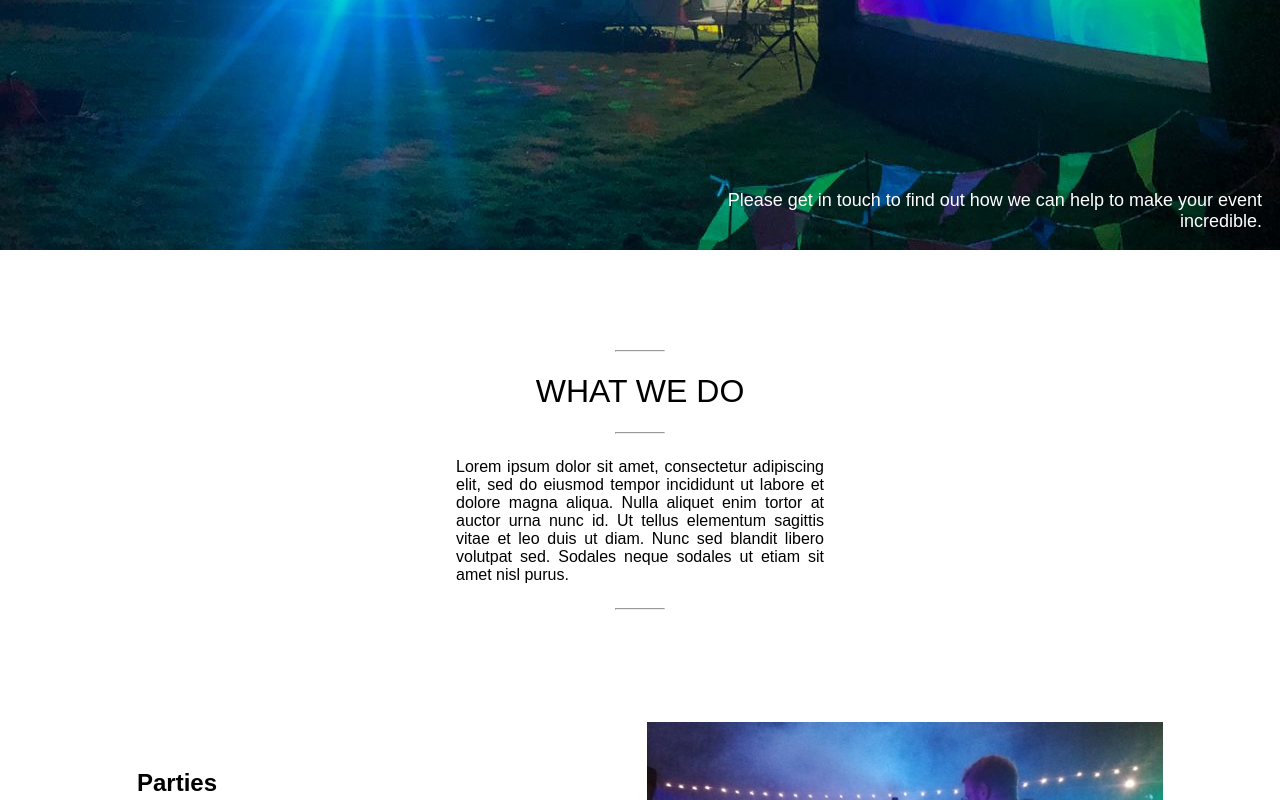
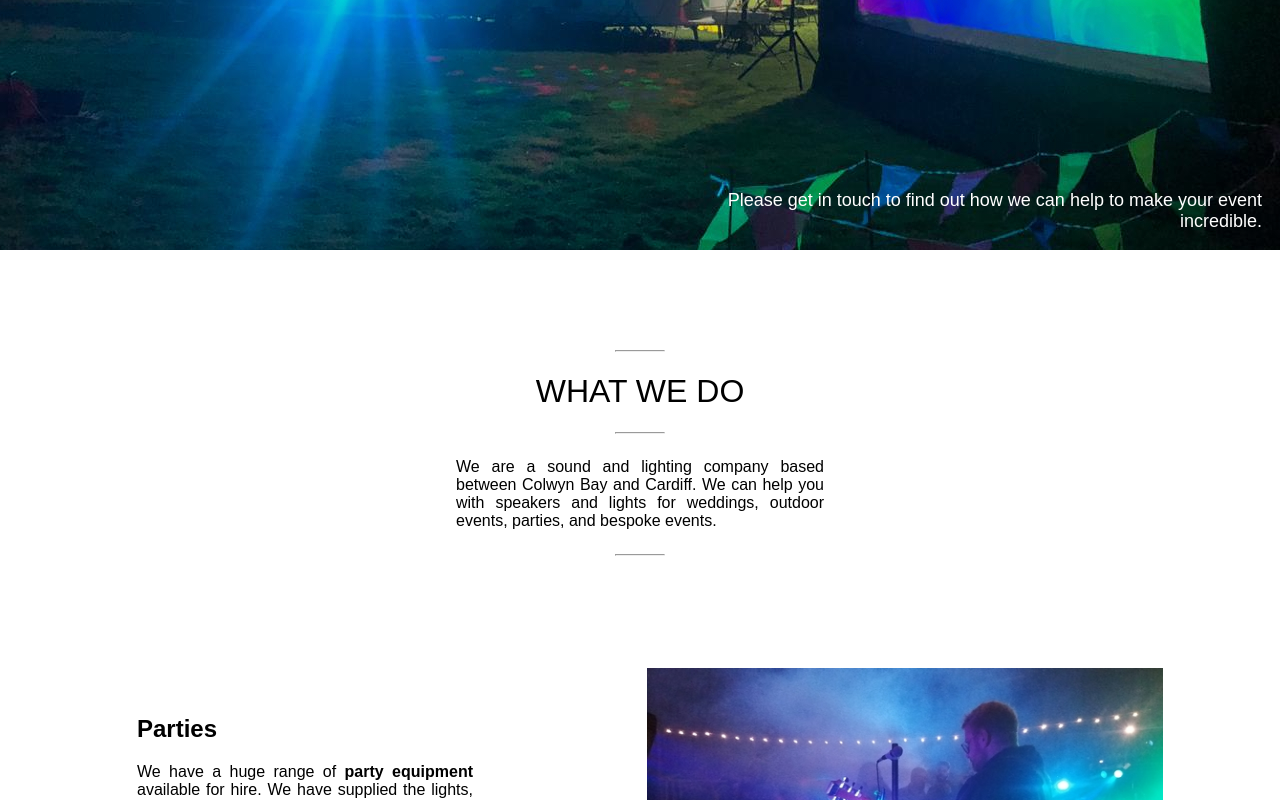
Before and after one commit to ljmassive/TKEvents, a plain HTML site: page index.html in a window 1280 px wide. Shown: the part 446-1246 px from the top of the page. Drawn offline with Linux system fonts and the light colour scheme; some packages are replaced by stand-ins of ours; a web font is replaced by a local one.

Commit message:
Added text for "what we do" section

```diff
--- a/index.html
+++ b/index.html
@@ -75,7 +75,7 @@
     <hr >
     <h1 class="title-text">WHAT WE DO</h1>
     <hr >
-    <p class="centered-block" style="max-width: 400px; text-align: justify;">Lorem ipsum dolor sit amet, consectetur adipiscing elit, sed do eiusmod tempor incididunt ut labore et dolore magna aliqua. Nulla aliquet enim tortor at auctor urna nunc id. Ut tellus elementum sagittis vitae et leo duis ut diam. Nunc sed blandit libero volutpat sed. Sodales neque sodales ut etiam sit amet nisl purus.</p>
+    <p class="centered-block" style="max-width: 400px; text-align: justify;">We are a sound and lighting company based between Colwyn Bay and Cardiff. We can help you with speakers and lights for weddings, outdoor events, parties, and bespoke events.</p>
     <hr >
   </div>
   <div class="main-block">
```
